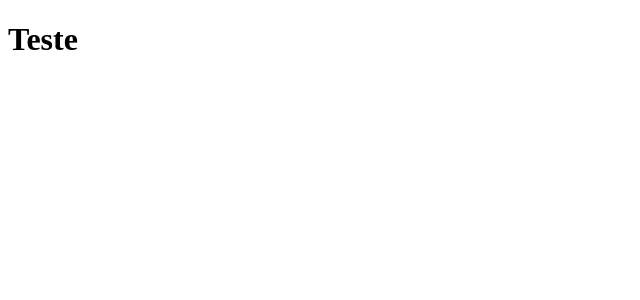
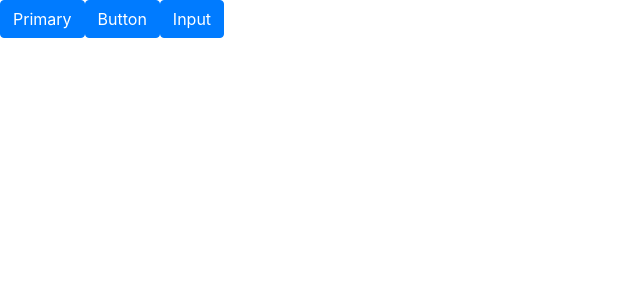
Before and after one commit to App-FoodRecipes/Front-end, a React (Create React App) app: page / in a window 1280 px wide. Shown: the top 300 px of the page, without its empty margins (0-640 px from the left). Built offline with nearby package versions, Linux system fonts and the light colour scheme.

Commit message:
Bootstrap está funcionando

```diff
--- a/src/index.js
+++ b/src/index.js
@@ -1,5 +1,6 @@
 import React from 'react';
 import ReactDOM from 'react-dom';
+import 'bootstrap/dist/css/bootstrap.css';
 import App from './App';
 
 ReactDOM.render(<App />,document.getElementById('root'));
--- a/src/pages/Logon/index.js
+++ b/src/pages/Logon/index.js
@@ -1,7 +1,13 @@
 import React from 'react';
+
+import { Button } from 'react-bootstrap';
 
 export default function Logon(){
     return(
-        <h1> Teste </h1>
+        <div>
+        <Button variant="primary">Primary</Button>
+        <Button type="submit">Button</Button>
+        <Button as="input" type="button" value="Input" />
+        </div>
     );
 }
```
